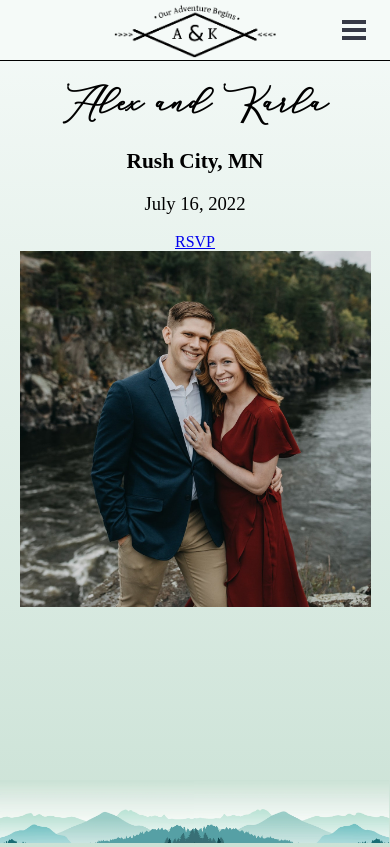
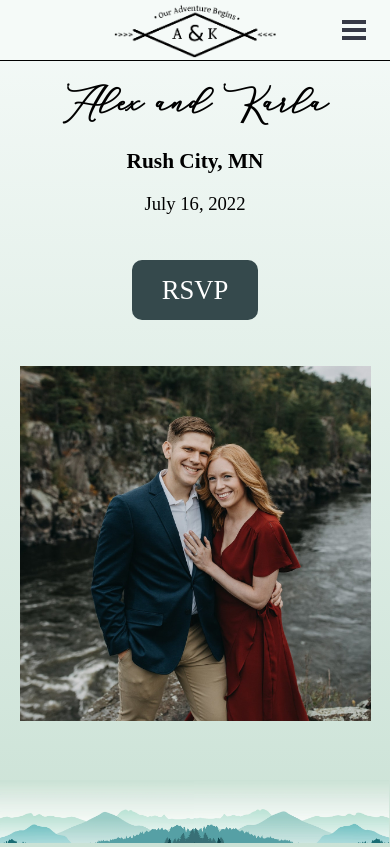
Before and after one commit to peirvine/Alex-and-Karla, a React (Create React App) app: page / in a window 390 px wide. Built offline with nearby package versions, Linux system fonts and the light colour scheme.

Commit message:
default updated

```diff
--- a/src/components/home/home.scss
+++ b/src/components/home/home.scss
@@ -72,6 +72,26 @@
         font-weight: 400;
       }
 
+      #rsvpHold {
+        margin-top: 60px;
+        margin-bottom: 60px;
+        #homeRsvp {
+          background: #35494c;
+          width: 100px;
+          height: 60px;
+          padding: 15px 30px;
+          border-radius: 10px;
+          transition: all 400ms;
+          color: white;
+          text-decoration: none;
+          font-size: 20pt;
+
+          &:hover {
+            background: #6e9499;
+          }
+        }
+      }
+
       #ouradventure {
         display: none;
       }
--- a/src/components/nav/nav.js
+++ b/src/components/nav/nav.js
@@ -1,7 +1,7 @@
 import './nav.scss'
 import React, { useState } from 'react'
 import { slide as Menu } from 'react-burger-menu'
-import { NavLink, useLocation  } from "react-router-dom"
+import { NavLink } from "react-router-dom"
 
 import ourAdventure from '../../images/Adventure.png'
 
@@ -45,7 +45,8 @@ export default function Nav () {
           <NavLink to="/photos" activeClassName="selected" onClick={() => setOpenNav(false)}>Photos</NavLink>
           <NavLink to="/schedule" activeClassName="selected" onClick={() => setOpenNav(false)}>Schedule</NavLink>
           <NavLink to="/lodging" activeClassName="selected" onClick={() => setOpenNav(false)}>Lodging</NavLink>
-          <NavLink to="/registry" activeClassName="selected" onClick={() => setOpenNav(false)}>Registries</NavLink>
+          <NavLink to="/registry" activeClassName="selected" onClick={() => setOpenNav(false)}>Registry</NavLink>
+          <NavLink to="/wedding-party" activeClassName="selected" onClick={() => setOpenNav(false)}>Wedding Party</NavLink>
           <a href="https://alexandkarla.anrsvp.com/" rel="noreferrer" id="rsvp" target="_blank" onClick={() => setOpenNav(false)}>RSVP</a>
         </Menu>
         <div id="mobileLogo">
--- a/src/components/weddingParty/weddingPeople.js
+++ b/src/components/weddingParty/weddingPeople.js
@@ -1,4 +1,4 @@
-import tgt from "../../images/photosPage/1.gif"
+import tgt from "../../images/weddingParty/default.jpeg"
 
 import elise from "../../images/weddingParty/elise.JPG"
 import mandy from "../../images/weddingParty/Mandy.png"
@@ -11,10 +11,10 @@ export const weddingParty = [
   {
     brideName: "KAYLA JOOS - MAID OF HONOR",
     brideImage: kayla,
-    brideBlurb: "Moh",
+    brideBlurb: "",
     groomName: "PETER IRVINE - BEST MAN",
     groomImage: tgt,
-    groomBlurb: "Alex is pretty dope",
+    groomBlurb: "",
   },
   {
     brideName: "MANDY JAHNER",
```
Also changed, not shown: src/images/weddingParty/default.jpeg (added).
